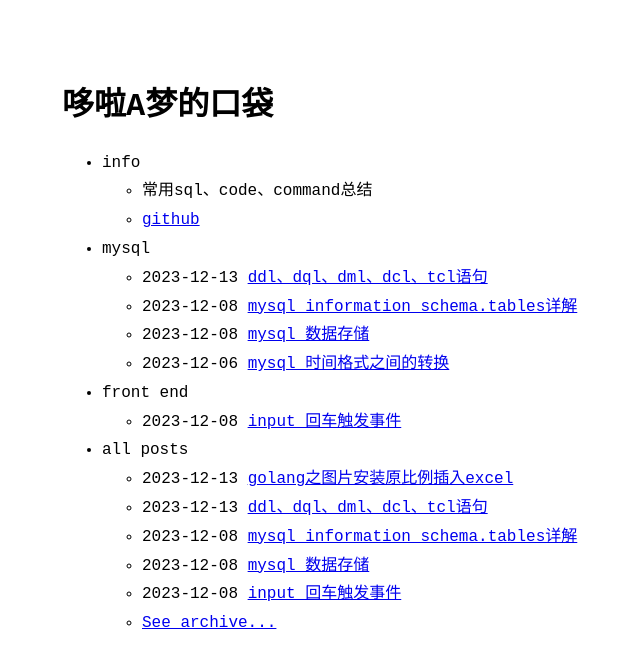
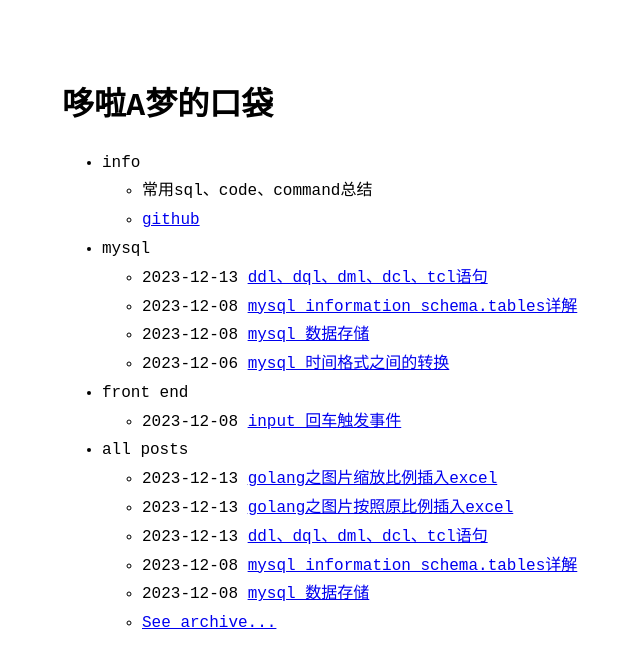
Before and after one commit to Jurneez/doraemon, a Jekyll site: the page built from index.md, in a window 1280 px wide. Shown: the top 668 px of the page, without its empty margins (258-898 px from the left). Built offline with Jekyll 4.4.1, drawn with Linux system fonts in a browser that asks for light colours; part of the change alters nothing that is shown.

Commit message:
Golang之图片缩放比例插入excel

````diff
--- a/_posts/2023-12-13-golang-picture-insert-excel-01.md
+++ b/_posts/2023-12-13-golang-picture-insert-excel-01.md
@@ -1,6 +1,6 @@
 ---
 layout: post
-title: "Golang之图片安装原比例插入excel"
+title: "Golang之图片按照原比例插入excel"
 category: golang
 ---
 
--- /dev/null
+++ b/_posts/2023-12-13-golang-picture-insert-excel-02.md
@@ -0,0 +1,96 @@
+---
+layout: post
+title: "Golang之图片缩放比例插入excel"
+category: golang
+---
+
+```golang
+package main
+
+import (
+	"fmt"
+	"image"
+	"io/ioutil"
+	"os"
+
+	_ "image/gif"
+	_ "image/jpeg"
+	"image/png"
+
+	"github.com/360EntSecGroup-Skylar/excelize"
+	"github.com/nfnt/resize"
+)
+
+func main() {
+	// 打开原始图片
+	originImage, errf := os.Open("image.png")
+	if errf != nil {
+		fmt.Printf("打开图片错误：%s \n", errf.Error())
+		return
+	}
+	defer originImage.Close()
+
+	// 获取原始图片尺寸
+	imageDecode, _, err1 := image.Decode(originImage)
+	if err1 != nil {
+		fmt.Printf("获取图片错误：%s \n", err1.Error())
+		return
+	}
+	b := imageDecode.Bounds()
+	width := b.Max.X
+	height := b.Max.Y
+	fmt.Printf("图片宽度：%+v 像素; 高度：%+v 像素 \n", width, height)
+
+	// 获取高/宽的比例
+	rate := float32(height) / float32(width)
+
+	// 设置图片缩略图宽度为300，按照原图比例设置图片缩略图高度
+	thumbnailWeight := 300
+	thumbnailHeight := rate * float32(thumbnailWeight)
+
+	fmt.Println(thumbnailWeight, thumbnailHeight)
+
+	// 生成缩略图
+	thumbnailImage := resize.Resize(uint(thumbnailWeight), uint(thumbnailHeight), imageDecode, resize.Lanczos3)
+
+	// 需要保存临时文件
+	thumbnailfile, _ := os.Create("thumbnail_tmp.png")
+	defer func() {
+		// 删除临时文件
+		os.Remove("thumbnail_tmp.png")
+		thumbnailfile.Close()
+	}()
+	// 设置缩略图为png格式
+	png.Encode(thumbnailfile, thumbnailImage)
+
+	f := excelize.NewFile()
+	// 设置图片放置单元格的宽高
+	// 列宽是以英寸为单位,1英寸 约为96.52像素
+	// 行高以磅为单位，1磅 约为1.34039像素
+	excelWidth := float32(thumbnailWeight) / 8
+	f.SetColWidth("Sheet1", "A", "A", float64(excelWidth)+1) // 放置图片出单元格，宽、高设置都+1
+	excelHeight := float32(thumbnailHeight) / 1.34039
+	f.SetRowHeight("Sheet1", 1, float64(excelHeight)+1)
+
+	file, err := ioutil.ReadFile("thumbnail_tmp.png")
+	if err != nil {
+		fmt.Println(err)
+	}
+
+	// 图片写入excel
+	if err := f.AddPictureFromBytes("Sheet1", "A1", `{
+        "positioning": "absolute"
+    }`, "Logo", ".png", file); err != nil { // 设置图片大小固定，不随单元格的缩放最变动
+		fmt.Printf("添加图片错误：%s \n ", err.Error())
+	}
+
+	if err := f.SaveAs("book.xlsx"); err != nil {
+		fmt.Printf("保存图片错误：%s \n", err.Error())
+	}
+}
+
+```
+
+
+其实现效果如下：
+<img src="../_screenshots/2023-12-13-golang-picture-insert-excel-02-display.png" />
````
Also changed, not shown: _screenshots/2023-12-13-golang-picture-insert-excel-02-display.png (added).
